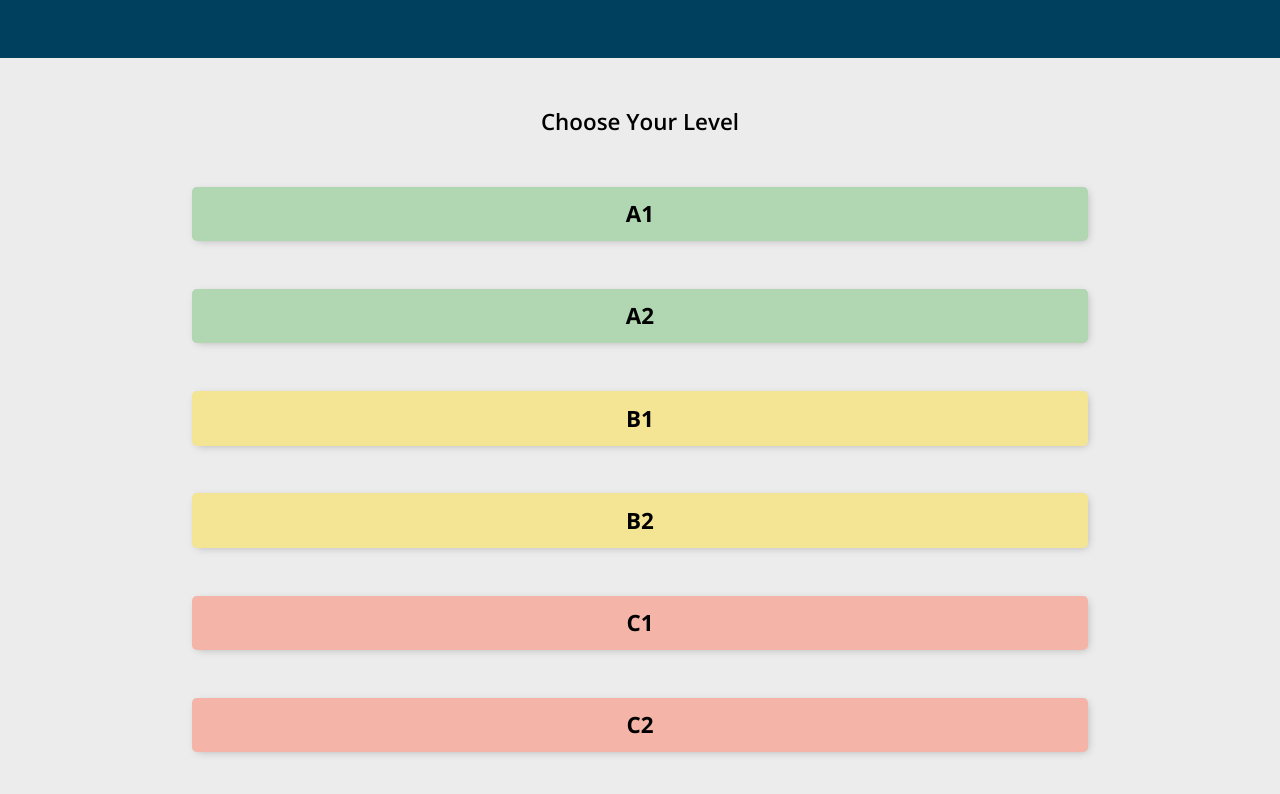
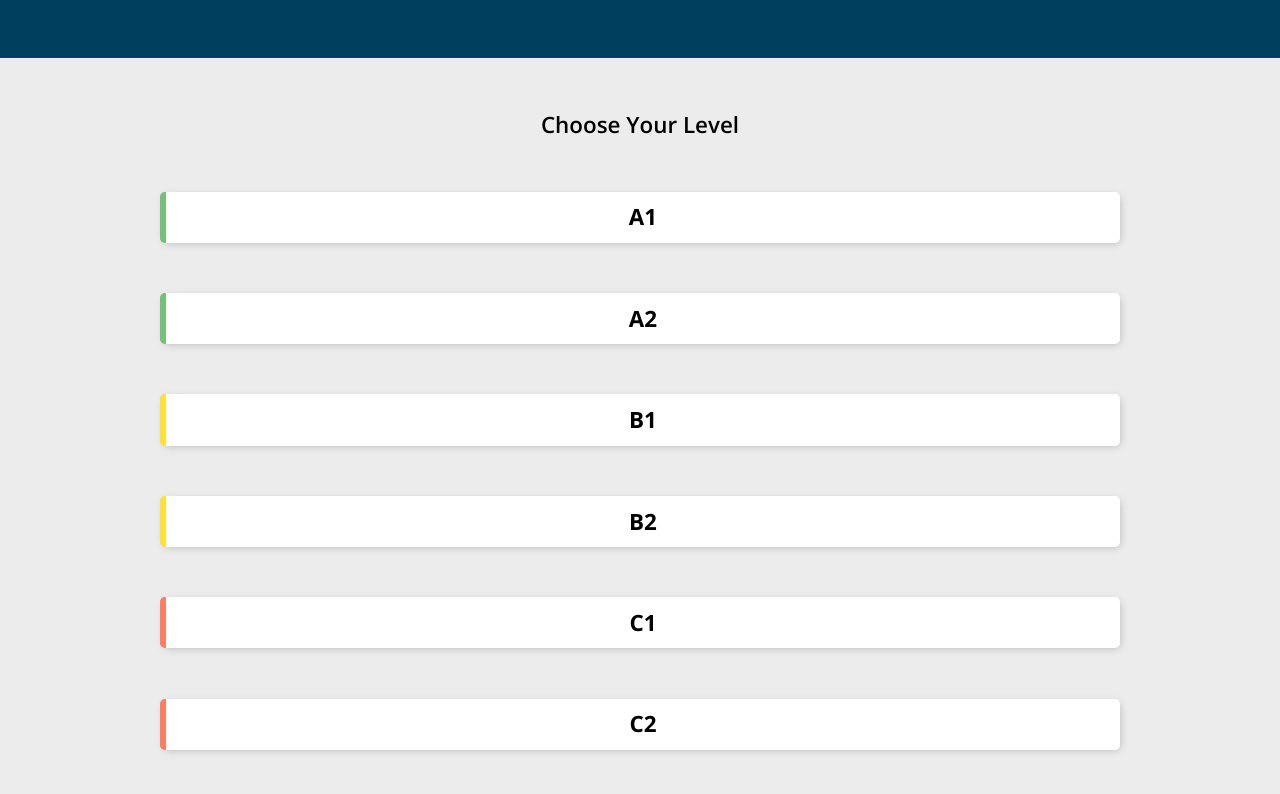
Before and after one commit to Jash1395/Tadok, a React (Vite) app: page / in a window 1280 px wide. Shown: the top 794 px of the page. Built offline with nearby package versions, Linux system fonts and the light colour scheme.

Commit message:
chore: minor css changes

```diff
--- a/src/components/LevelSelectMenu/LevelSelectButton.tsx
+++ b/src/components/LevelSelectMenu/LevelSelectButton.tsx
@@ -4,14 +4,17 @@ import { buttonPress, levelColors } from '../../styles'
 
 const Button = styled.button<{
     $backgroundColor: string
+    $color: string
     $isHidden: boolean
     $isSelected: boolean
 }>`
-    width: 70%;
-    height: 3.4rem;
+    width: 75%;
+    height: 3.2rem;
     border-radius: 0.3rem;
     box-shadow: 2px 2px 8px -3px #6060607d;
     background-color: ${(props) => props.$backgroundColor};
+    /* border-right: 6px solid ${(props) => props.$color}; */
+    border-left: 6px solid ${(props) => props.$color};
     font-size: 1.4rem;
     font-weight: 700;
     opacity: ${(props) => (props.$isHidden ? 0 : 1)};
@@ -24,6 +27,10 @@ const Button = styled.button<{
         transition: background-color 0.2s ease-in;
     }
 `
+
+const LevelText = styled.p``
+
+const DescriptionText = styled.p``
 
 interface Props {
     level: level
@@ -55,12 +62,12 @@ export const LevelSelectButton = ({
         <Button
             $isHidden={isClickDisabled && !isSelected}
             $isSelected={isSelected}
-            $backgroundColor={
-                isSelected ? levelColors.strong[level] : levelColors.weak[level]
-            }
+            $backgroundColor={isSelected ? levelColors.strong[level] : 'white'}
+            $color={levelColors.strong[level]}
             onClick={handleClick}
         >
-            {level}
+            <LevelText>{level}</LevelText>
+            <DescriptionText></DescriptionText>
         </Button>
     )
 }
--- a/src/components/Reader/AnswerCard.tsx
+++ b/src/components/Reader/AnswerCard.tsx
@@ -1,6 +1,6 @@
 import styled from 'styled-components'
 
-const Container = styled.div<{ visibility: string; text: string }>`
+const Container = styled.div<{ $visibility: string; text: string }>`
     padding: 1rem;
     width: calc(92% - 2rem);
     height: 12rem;
@@ -8,7 +8,7 @@ const Container = styled.div<{ visibility: string; text: string }>`
     color: #202020;
     border-radius: 0.7rem;
     box-shadow: 3px 3px 10px -2px #6060607d;
-    visibility: ${(props) => props.visibility};
+    visibility: ${(props) => props.$visibility};
 
     // this scales the font size down for longer sentences,
     //while not making it too short for very long sentences
@@ -51,7 +51,7 @@ export const AnswerCard = ({
         <Container
             onClick={showTranslation}
             text={text}
-            visibility={isTranslationVisible ? 'visible' : 'hidden'}
+            $visibility={isTranslationVisible ? 'visible' : 'hidden'}
         >
             <BoldText>{text}</BoldText>
             <Text>{inputs.seedWord.word}</Text>
```
Also changed, not shown: 1 other file (tests, documents, lock files or other folders).
